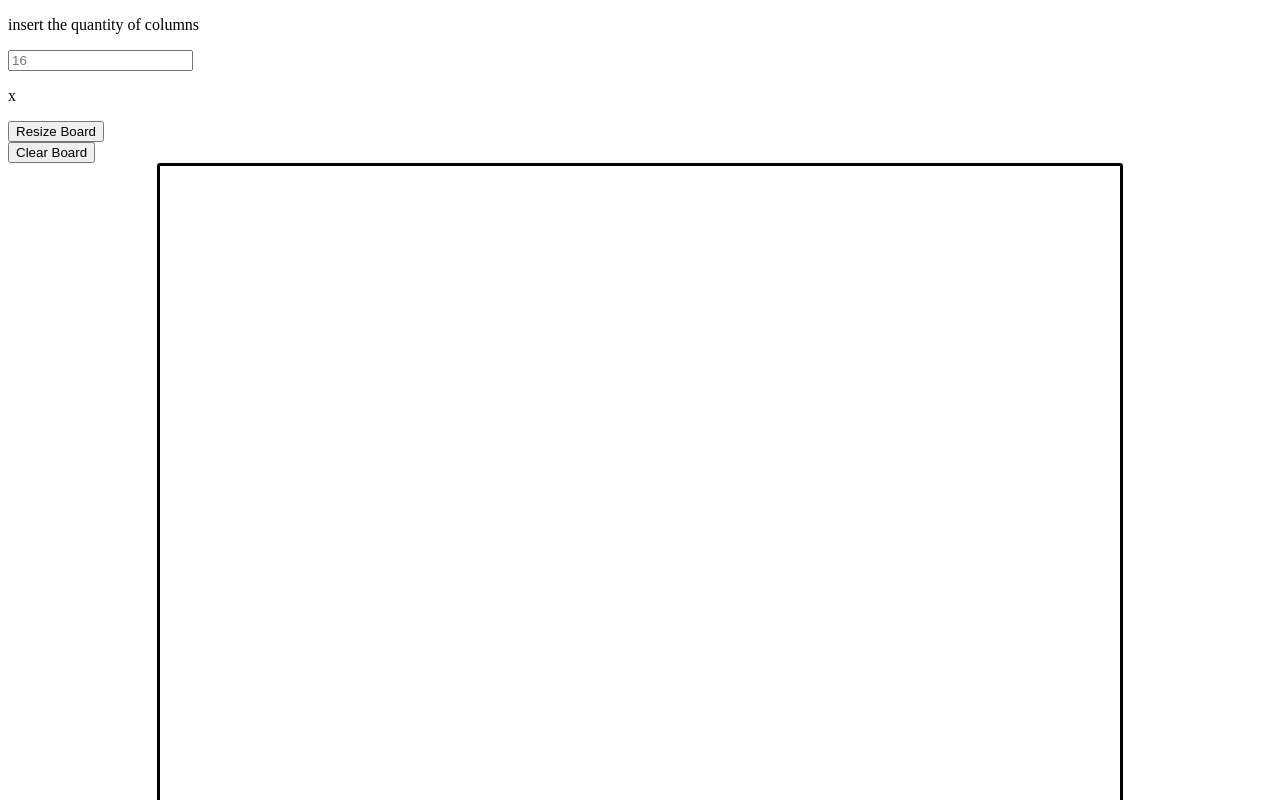
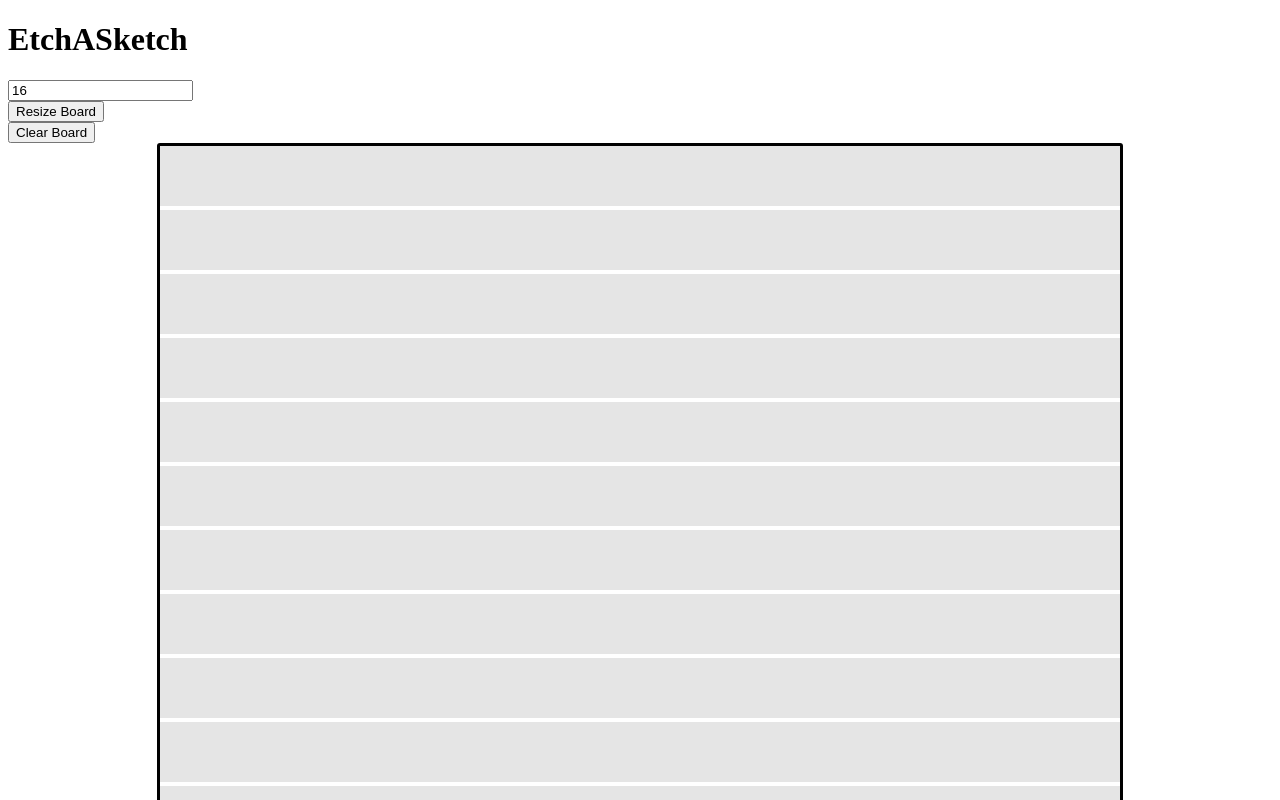
Before and after one commit to rafaelBadan/sketch, a plain HTML site: page index.html in a window 1280 px wide. Both pictures are taken after a click on the button "Resize Board". Shown: the top 800 px of the page. Drawn offline with nearby package versions, Linux system fonts and the light colour scheme.

Commit message:
fixed paint function

```diff
--- a/css/main.css
+++ b/css/main.css
@@ -14,11 +14,12 @@
   height: 60px;
   width: 60px;
   /*border-radius: 3px;*/
-  margin: none;
+  margin-bottom: 0px;
   display: inline-block;
   border: none;
 }
 
 tr {
   border: none;
+  margin-bottom: 0px;
 }
--- a/index.html
+++ b/index.html
@@ -5,9 +5,8 @@
     <script src="https://ajax.googleapis.com/ajax/libs/jquery/3.2.1/jquery.min.js"></script>
 </head>
 <body>
-  <p>insert the quantity of columns</p>
-  <input type="text" id="nCell" placeholder="16">
-  <p id="feedback"></p>
+  <h1>EtchASketch</h1>
+  <input type="text" id="nCell" placeholder="new qty of rows and colums.."><br>
 
   <button id="resizeBtn">Resize Board</button><br>
 
@@ -18,4 +17,5 @@
   </center>
 
   <script type="text/javascript" src="js/main.js"></script>
+
 </body>
--- a/js/main.js
+++ b/js/main.js
@@ -1,15 +1,9 @@
 $(document).ready(function() {
-
-  $( "#nCell" ).keyup(function() {
-    var value = $( this ).val();
-    $( "#feedback" ).text( value + 'x' + value);
-  })
-  .keyup();
 
   // Generate cells based on user input size
   makeGrid(16,16);
 
-  $('.cell').hover(draw);
+  paint();
 
   // Reset board color
   $('#clearBtn').click(function() {
@@ -19,20 +13,19 @@
   //Resize cells
 
   $('#resizeBtn').click(function() {
-    var numCell = 0;
-    var newSize = 0;
-      $('.container').empty();
-        numCell = $('#nCell').val();
-        newSize = 960/numCell;
-        // Generate cells based on user input size
-        makeGrid(numCell,numCell);
-        $('.cell').css('height', newSize + 'px');
-        $('.cell').css('width', newSize + 'px');
+    resizeBoard();
   });
 
 
+});
 
-});
+
+function paint() {
+  $('.cell').mouseenter(function() {
+          $(this).css({'opacity': 0.9});
+  });
+};
+
 
 function makeGrid(row,col) {
   for (var i = 0; i < row; i++) {
@@ -42,16 +35,36 @@
                 $('#' + i ).append("<div class='cell'></div>");
             }
   }
+
 };
 
-function draw() {
-	var currentOp = +$(this).css('opacity');
-	if (currentOp < 1) {
-		currentOp += 0.1;
-		$(this).css({'opacity': currentOp});
-	}
-}
+
+function resizeBoard() {
+    var numCell = 0;
+    var newSize = 0;
+
+    numCell = $('#nCell').val();
+
+    if (numCell > 0 && $.isNumeric(numCell)) {
+      $('.cell').remove();
+
+        newSize = 960/numCell;
+        // Generate cells based on user input size
+        makeGrid(numCell,numCell);
+        $('.cell').css('height', newSize + 'px');
+        $('.cell').css('width', newSize + 'px');
+        // $('.cell').mouseenter(function() {
+        //   $(this).css({'opacity': 0.9});
+        // });
+        paint();
+    } else {
+      alert('You must enter a number');
+      $('#nCell').val('16');
+    }
+};
+
 
 function clearBoard() {
-  $('.cell').css('background-color','#f2d2d2');
+  $('.cell').css('background-color','black');
+  $('.cell').css('opacity',0.1);
 };
```
